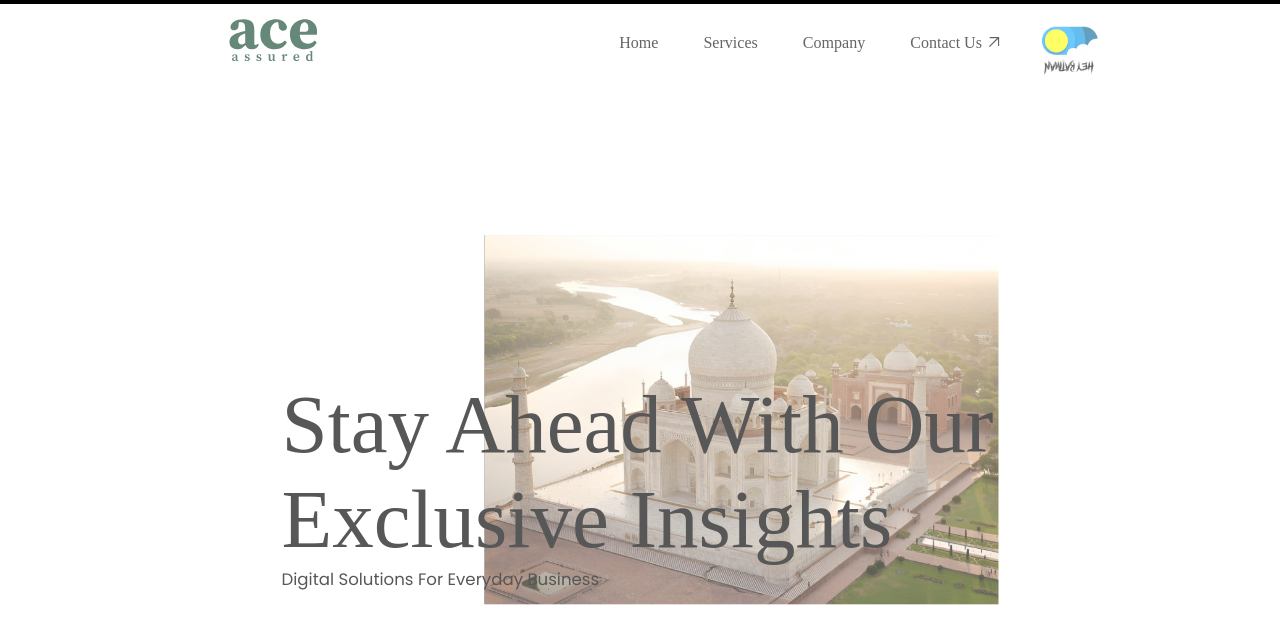
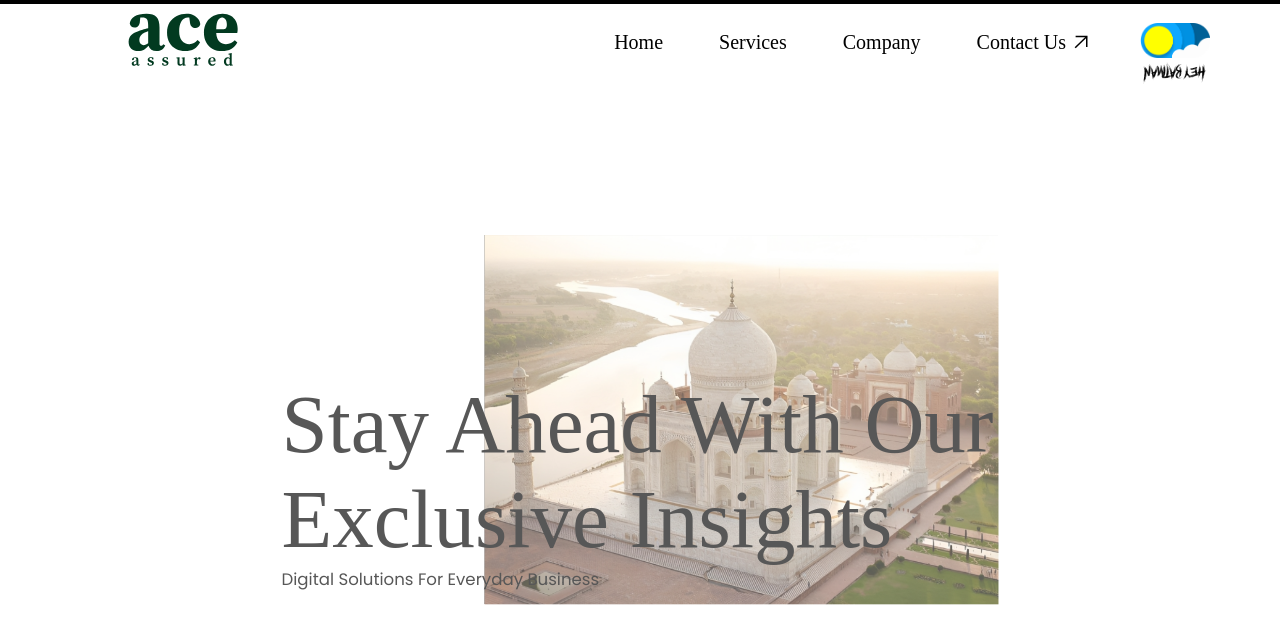
Before and after one commit to miidlaj/ace, a Next.js app: page / in a window 1280 px wide. Shown: the top 644 px of the page. Built offline with nearby package versions, Linux system fonts and the light colour scheme; a web font is replaced by a local one.

Commit message:
transition

```diff
--- a/src/pages/home/index.tsx
+++ b/src/pages/home/index.tsx
@@ -19,9 +19,8 @@ export default function Home() {
       <Stairs backgroundColor={"#fff"}>
         <ScrollProgress>
           <div className="bg-secondary text-primary">
-            <ScrollAnimate>
-              <NavBar />
-            </ScrollAnimate>
+            <NavBar />
+
             <ScrollAnimate>
               <Banner />
             </ScrollAnimate>
@@ -31,7 +30,7 @@ export default function Home() {
             <ScrollAnimate>
               <Expertise />
             </ScrollAnimate>
-              <RecentWorks />
+            <RecentWorks />
             <ScrollAnimate>
               <GetInTouch />/
             </ScrollAnimate>
--- a/src/pages/index.tsx
+++ b/src/pages/index.tsx
@@ -19,9 +19,8 @@ export default function Home() {
       <Stairs backgroundColor={"#fff"}>
         <ScrollProgress>
           <div className="bg-secondary text-primary">
-            <ScrollAnimate>
-              <NavBar />
-            </ScrollAnimate>
+            <NavBar />
+
             <ScrollAnimate>
               <Banner />
             </ScrollAnimate>
@@ -31,7 +30,7 @@ export default function Home() {
             <ScrollAnimate>
               <Expertise />
             </ScrollAnimate>
-              <RecentWorks />
+            <RecentWorks />
             <ScrollAnimate>
               <GetInTouch />/
             </ScrollAnimate>
```
